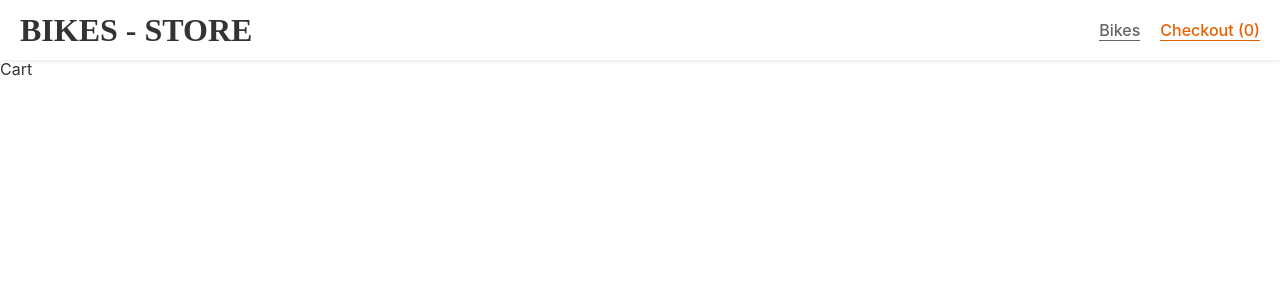
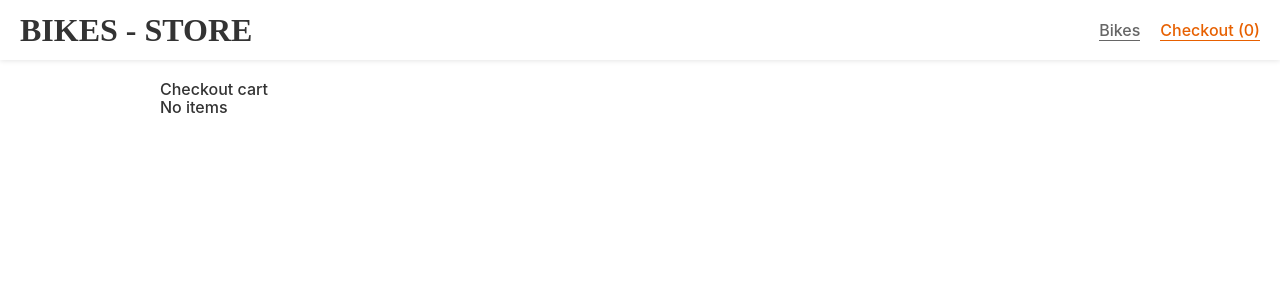
Before and after one commit to davidjj76/bike-store, a React (Create React App) app: page /cart in a window 1280 px wide. Shown: the top 300 px of the page. Built offline with nearby package versions, Linux system fonts and the light colour scheme.

Commit message:
Styling cart WIP

```diff
--- a/src/components/App/App.js
+++ b/src/components/App/App.js
@@ -7,7 +7,13 @@ import BikesStore from '../BikesStore';
 
 import { BIKE_FILTERS } from '../../constants';
 import BikesService from '../../services/Bikes';
-import { setBikes, setBikesFilter, addToCart } from '../../store/actions';
+import {
+  setBikes,
+  setBikesFilter,
+  addToCart,
+  removeFromCart,
+  checkoutCart,
+} from '../../store/actions';
 
 import './styles.css';
 class App extends Component {
@@ -55,6 +61,25 @@ class App extends Component {
     return Object.values(cart).reduce((acc, quantity) => acc + quantity, 0);
   };
 
+  getCartItems = () => {
+    const { cart, bikes } = this.state;
+    return Object.entries(cart).map(entry => {
+      const [bikeId, quantity] = entry;
+      const bike = bikes.find(bike => bike.id === bikeId);
+      return { ...bike, quantity, totalPrice: bike.price * quantity };
+    });
+  };
+
+  removeFromCart = (itemId, quantity) => {
+    const { dispatch } = this.props.store;
+    dispatch(removeFromCart(itemId, quantity));
+  };
+
+  checkoutCart = () => {
+    const { dispatch } = this.props.store;
+    dispatch(checkoutCart());
+  };
+
   render() {
     const { bikesFilter } = this.state;
     return (
@@ -65,7 +90,18 @@ class App extends Component {
         />
         <main className="app-main">
           <Switch>
-            <Route exact path="/cart" component={Cart}></Route>
+            <Route
+              exact
+              path="/cart"
+              render={props => (
+                <Cart
+                  {...props}
+                  items={this.getCartItems()}
+                  removeFromCart={this.removeFromCart}
+                  checkoutCart={this.checkoutCart}
+                />
+              )}
+            />
             <Route
               path="/"
               render={props => (
--- a/src/components/Cart/Cart.js
+++ b/src/components/Cart/Cart.js
@@ -1,5 +1,78 @@
 import React from 'react';
+import T from 'prop-types';
+import classNames from 'classnames';
 
-export default function Cart() {
-  return <div>Cart</div>;
+import List from '../List';
+
+import './styles.css';
+
+function CartItem({
+  name,
+  image,
+  totalPrice,
+  quantity,
+  onRemoveFromCartClick,
+}) {
+  return (
+    <div className="cart-item">
+      <div className="picture">
+        <picture>
+          <img alt={name} src={`/images/${image}`} />
+        </picture>
+      </div>
+      <span className="name">{name}</span>
+      <span className="quantity number">{`${quantity}`}</span>
+      <span className="price number">{`${totalPrice.toLocaleString()} €`}</span>
+      <button
+        className="remove"
+        onClick={() => onRemoveFromCartClick(quantity)}
+      >
+        remove from cart
+      </button>
+    </div>
+  );
 }
+
+CartItem.propTypes = {
+  name: T.string.isRequired,
+  image: T.string.isRequired,
+  totalPrice: T.number.isRequired,
+  quantity: T.number.isRequired,
+  onRemoveFromCartClick: T.func.isRequired,
+};
+
+export default function Cart({
+  className,
+  items,
+  removeFromCart,
+  checkoutCart,
+}) {
+  return (
+    <div className={classNames('cart', className)}>
+      Checkout cart
+      {items.length ? (
+        <List
+          className="list"
+          items={items}
+          renderItem={item => (
+            <CartItem
+              {...item}
+              onRemoveFromCartClick={quantity =>
+                removeFromCart(item.id, quantity)
+              }
+            />
+          )}
+        />
+      ) : (
+        <div>No items</div>
+      )}
+    </div>
+  );
+}
+
+Cart.propTypes = {
+  className: T.string,
+  items: T.arrayOf(T.shape({ id: T.string.isRequired })),
+  removeFromCart: T.func.isRequired,
+  checkoutCart: T.func.isRequired,
+};
--- /dev/null
+++ b/src/components/Cart/styles.css
@@ -0,0 +1,53 @@
+.cart {
+  font-weight: 500;
+  margin: auto;
+  margin-top: 2rem;
+  max-width: 960px;
+}
+
+.cart .list {
+}
+
+.cart .list .list-item {
+  list-style: none;
+}
+
+.cart .list .cart-item {
+  border-bottom: 1px solid #ddd;
+  display: flex;
+  height: 96px;
+  padding: 2rem 4rem;
+}
+
+.cart .list .cart-item > * {
+  align-self: center;
+}
+
+.cart .list .cart-item > *:not(:last-child) {
+  margin-right: 2rem;
+}
+
+.cart .list .cart-item .picture {
+  align-self: auto;
+  width: 182px;
+}
+
+.cart .list .cart-item .picture img {
+  height: 100%;
+}
+
+.cart .list .cart-item .name {
+  flex: 1;
+}
+
+.cart .list .cart-item .quantity {
+  flex: 0 0 5%;
+}
+
+.cart .list .cart-item .price {
+  flex: 0 0 10%;
+}
+
+.cart .list .cart-item .number {
+  text-align: right;
+}
```
